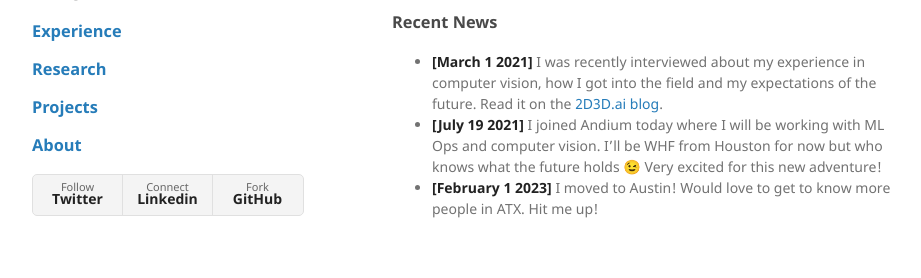
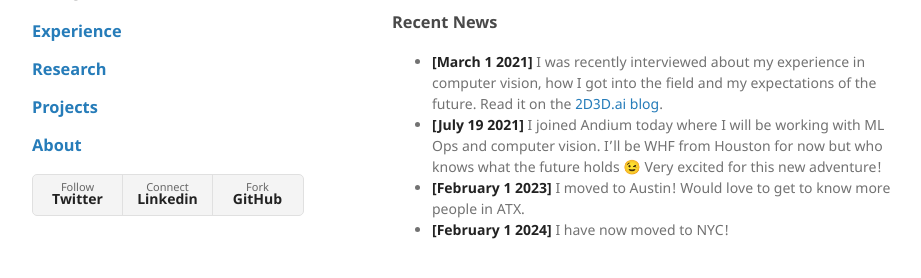
Before and after one commit to shoumikchow/shoumikchow.github.io, a Jekyll site: the page built from index.md, in a window 1280 px wide, cut to the strip 366-644 px from the top of the page. Shown: the whole strip, without its empty margins (178-1099 px from the left). Built offline with Jekyll 4.4.1, drawn with Linux system fonts in a browser that asks for light colours; emoji names are drawn with the system emoji font.

```diff
--- a/index.md
+++ b/index.md
@@ -20,4 +20,5 @@ I love meeting new people, collaborating and having interesting conversations! Y
 
 * **[March 1 2021]** I was recently interviewed about my experience in computer vision, how I got into the field and my expectations of the future. Read it on the [2D3D.ai blog](https://2d3d.ai/index.php/2021/02/28/meet-the-community-member-shoumik-sharar-chowdhury/).
 * **[July 19 2021]** I joined Andium today where I will be working with ML Ops and computer vision. I'll be WHF from Houston for now but who knows what the future holds :wink: Very excited for this new adventure!
-* **[February 1 2023]** I moved  to Austin! Would love to get to know more people in ATX. Hit me up!
+* **[February 1 2023]** I moved  to Austin! Would love to get to know more people in ATX.
+* **[February 1 2024]** I have now moved to NYC!
```
Also changed, not shown: resume.md (+1 -1 lines).
